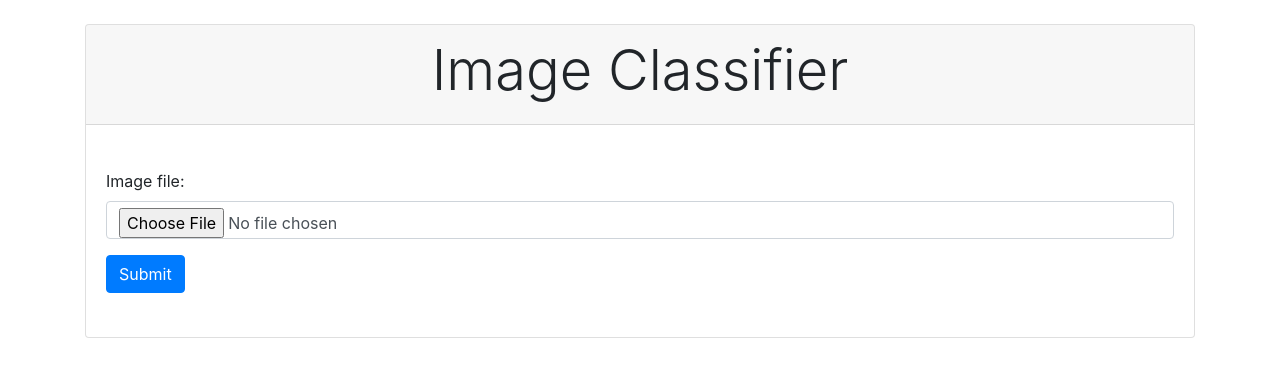
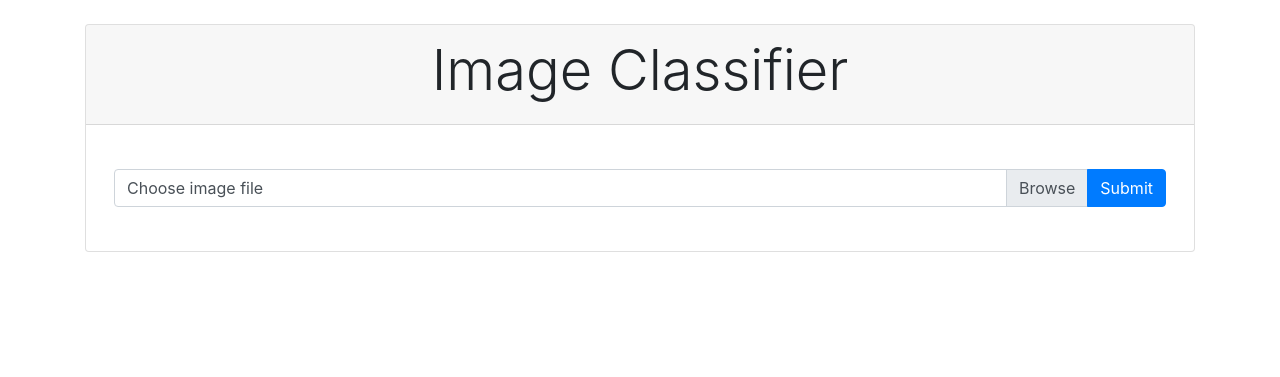
Before and after one commit to noriho137/image-classifier, a Django app: page / in a window 1280 px wide. Shown: the top 377 px of the page. Run offline with Django 3.2, Linux system fonts and the light colour scheme; parts of the project's set-up code (start-up, migrations or seed data) failed here and were passed over; some libraries are stand-ins or nearby versions.

Commit message:
Modify the user interface.

```diff
--- a/templates/classifier.html
+++ b/templates/classifier.html
@@ -17,16 +17,21 @@
 			<h1 class="display-4 text-center">Image Classifier</h1>
 		</div>
 		<div class="card-body">
-			<br>
-			<div>
+			<div class="mx-2 my-4">
 				<form method="post" enctype="multipart/form-data">
 					{% csrf_token %}
-					{{ form.as_p }}
-					<button type="submit" class="btn btn-primary">Submit</button>
+					<div class="input-group">
+						<div class="custom-file">
+							<input type="file" class="custom-file-input" id="inputGroupFile" name="{{ form.image.html_name }}" required>
+							<label class="custom-file-label" for="inputGroupFile" aria-describedby="inputGroupFileAddon">Choose image file</label>
+						</div>
+						<div class="input-group-append">
+							<button class="btn btn-primary" type="submit" id="inputGroupFileAddon">Submit</button>
+						</div>
+					</div>
 				</form>
 			</div>
-			<br>
-			<div class="container">
+			<div class="mx-4 my-2">
 				{# replace by Ajax #}
 				<div id="result"></div>
 			</div>
@@ -34,5 +39,9 @@
 	</div>
 	<script src="https://code.jquery.com/jquery-3.5.1.min.js" integrity="sha256-9/aliU8dGd2tb6OSsuzixeV4y/faTqgFtohetphbbj0=" crossorigin="anonymous"></script>
 	<script type="text/javascript" src="{% static 'js/ajax.js' %}"></script>
+	<script src="https://cdn.jsdelivr.net/npm/bs-custom-file-input/dist/bs-custom-file-input.js"></script>
+	<script>
+		bsCustomFileInput.init();
+	</script>
 </body>
 </html>
--- a/templates/result.html
+++ b/templates/result.html
@@ -2,7 +2,6 @@
 {% if top_k_predictions %}
 <div class="row">
     <div class="col-lg-5 bg-light">
-        <div class="col">
         <img class="img-fluid mx-auto d-block mt-4 mb-4" src="{{ image_url }}" />
         <table class="table">
             <caption>
@@ -26,7 +25,6 @@
             </tbody>
         </table>
     </div>
-    </div>
     <div class="col-lg-7">
         <div class="mt-4">
             <canvas id="barChart"></canvas>
```
Lines whose indentation alone changed are shown as unchanged.
